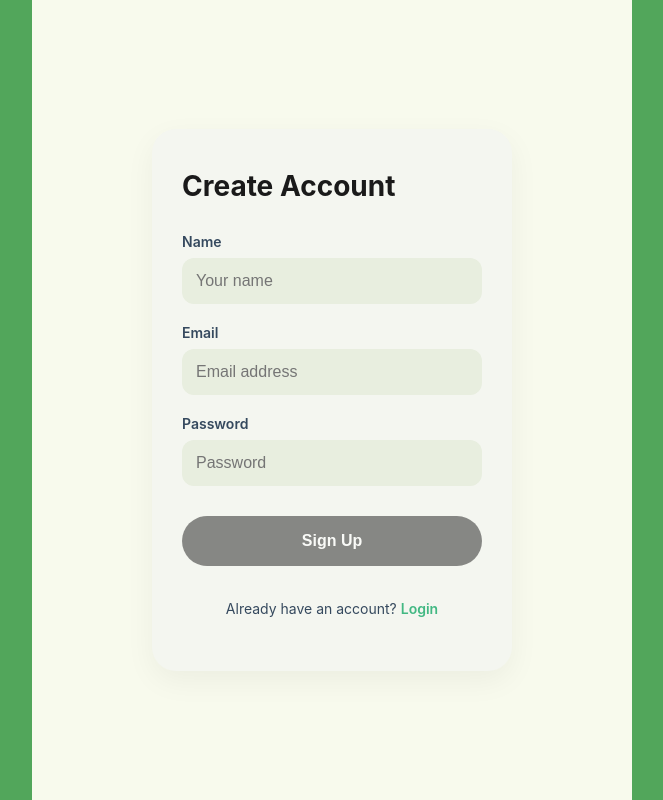
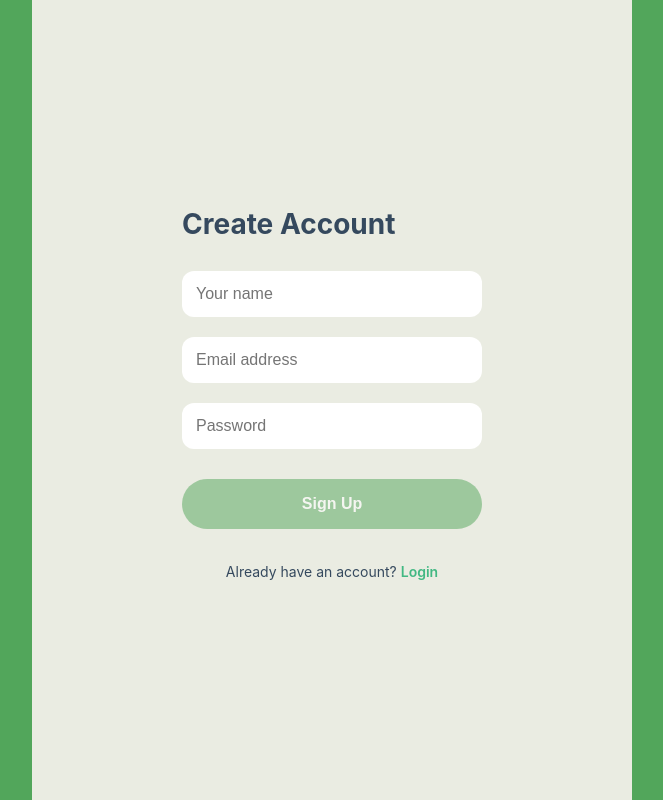
Before and after one commit to tumelo-sebego/ProgressTracker, a Vue app: page /signup in a window 1280 px wide. Shown: the whole page, without its empty margins (308-971 px from the left). Built offline with nearby package versions, Linux system fonts and the light colour scheme.

Commit message:
styled signup view

```diff
--- a/src/views/SignupView.vue
+++ b/src/views/SignupView.vue
@@ -4,17 +4,14 @@
         <h1>Create Account</h1>
 
         <div class="input-group">
-            <label>Name</label>
             <input v-model="name" type="text" placeholder="Your name" class="input-field" />
         </div>
 
         <div class="input-group">
-            <label>Email</label>
             <input v-model="email" type="email" placeholder="Email address" class="input-field" />
         </div>
 
         <div class="input-group">
-            <label>Password</label>
             <input v-model="password" type="password" placeholder="Password" class="input-field" />
         </div>
 
@@ -63,10 +60,10 @@ const handleSignup = async () => {
     align-items: center;
     height: 100vh;
     padding: 20px;
+    background-color: var(--card-bg);
 }
 
 .card {
-    background: #F4F6F0;
     padding: 40px 30px;
     border-radius: 24px;
     width: 100%;
@@ -74,13 +71,12 @@ const handleSignup = async () => {
     display: flex;
     flex-direction: column;
     gap: 20px;
-    box-shadow: 0 10px 30px rgba(0,0,0,0.05);
 }
 
 h1 {
     font-size: 28px;
     font-weight: 700;
-    color: #1a1a1a;
+    color: var(--secondary-color);
     margin: 0;
     margin-bottom: 10px;
 }
@@ -100,10 +96,10 @@ label {
 .input-field {
     padding: 14px;
     border: none;
-    background: #E8EEDF;
+    background: #fff;
     border-radius: 12px;
     font-size: 16px;
-    color: #1a1a1a;
+    color: var(--secondary-color);
     outline: none;
     transition: box-shadow 0.2s;
 }
@@ -113,7 +109,7 @@ label {
 }
 
 .btn-primary {
-    background-color: #1a1a1a;
+    background-color: var(--primary-color);
     color: white;
     padding: 16px;
     border-radius: 99px;
```
